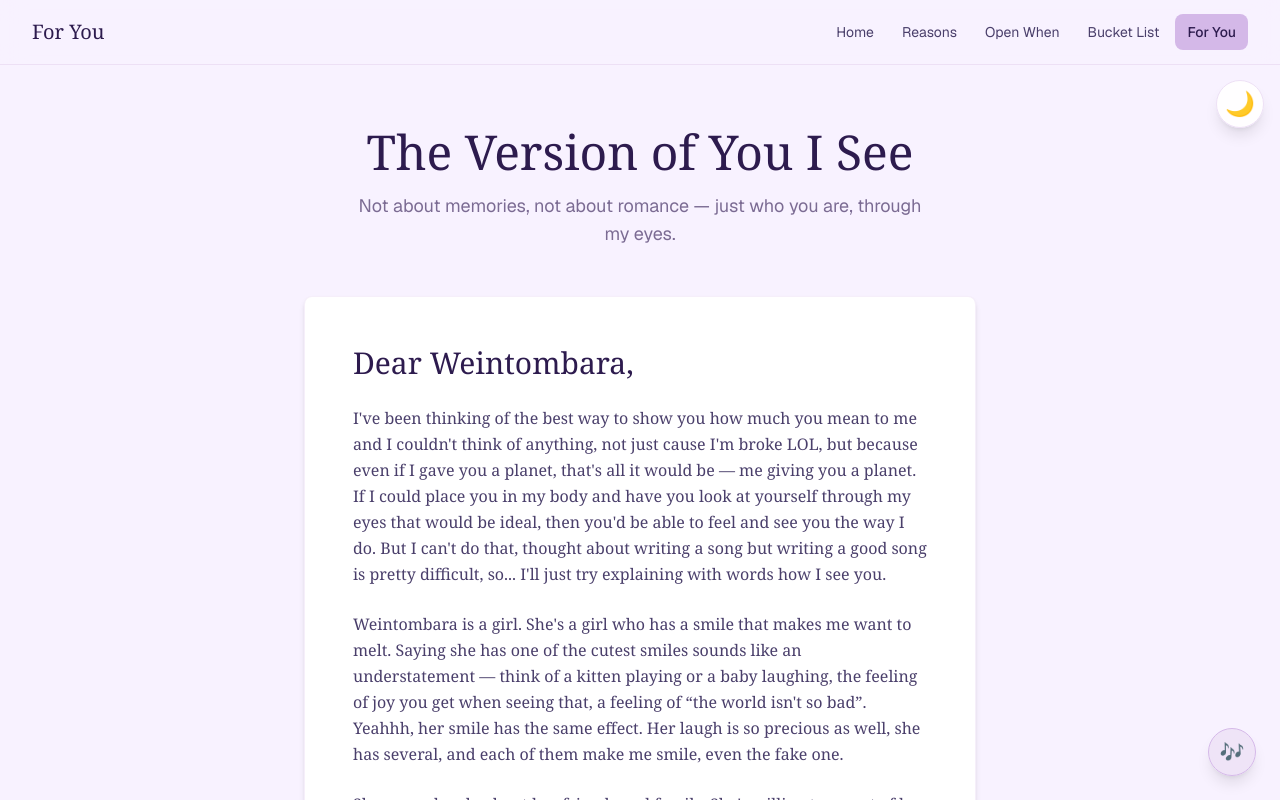
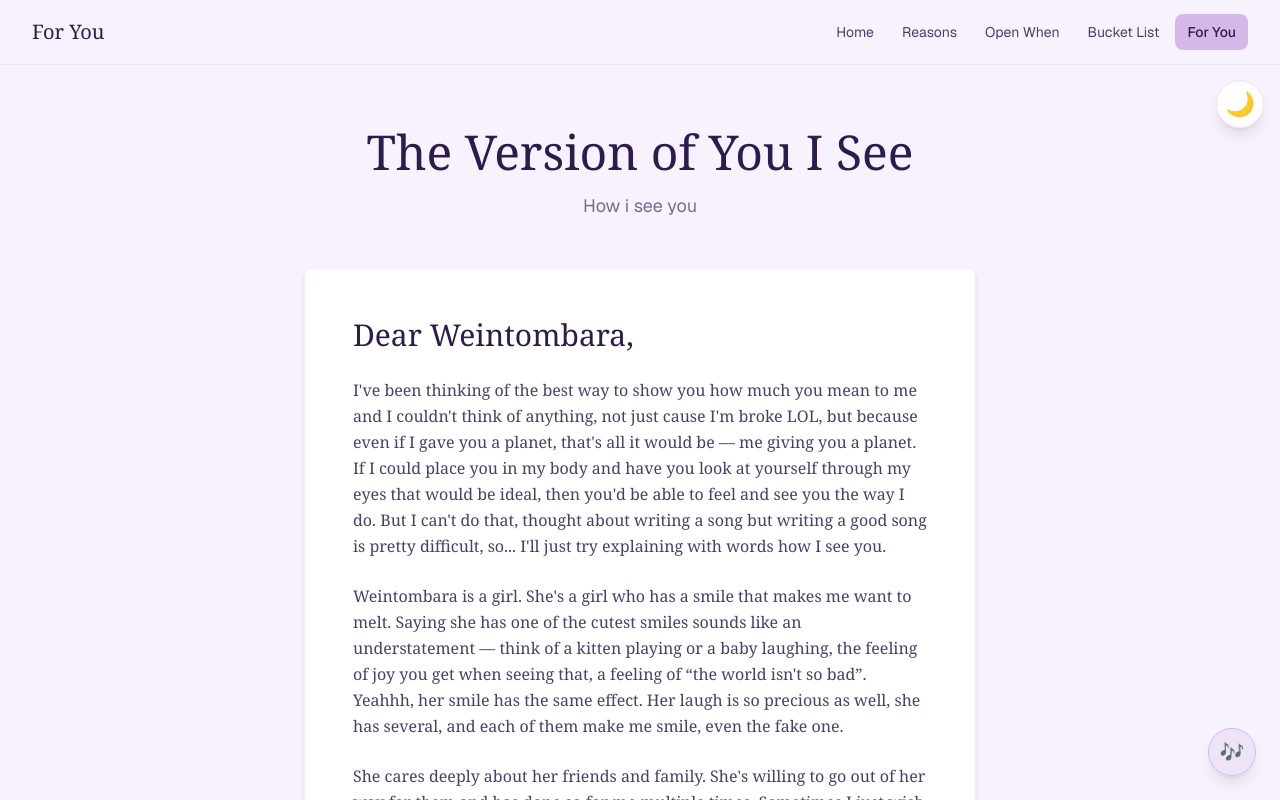
Before and after one commit to SableStack/for-her, a Next.js app: page /version-of-you in a window 1280 px wide. Shown: the top 800 px of the page. Built offline with nearby package versions, Linux system fonts and the light colour scheme.

Commit message:
Update subtitle on Version of You page

```diff
--- a/src/app/version-of-you/page.tsx
+++ b/src/app/version-of-you/page.tsx
@@ -15,7 +15,7 @@ export default function VersionOfYouPage() {
       >
         <h1 className="text-4xl sm:text-5xl font-serif text-ink mb-4">The Version of You I See</h1>
         <p className="text-taupe text-lg max-w-xl mx-auto">
-          Not about memories, not about romance — just who you are, through my eyes.
+          How i see you
         </p>
       </motion.div>
 
```
